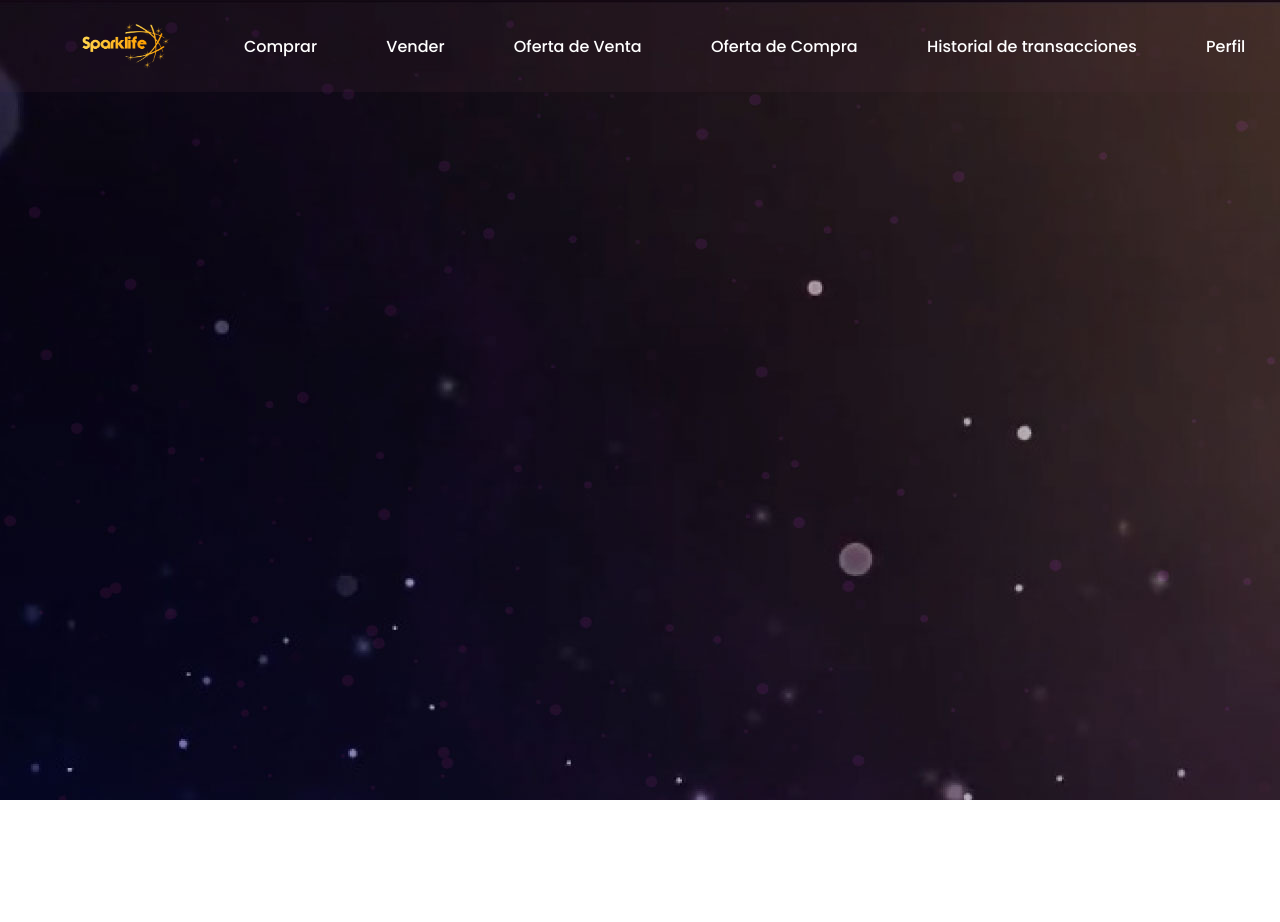
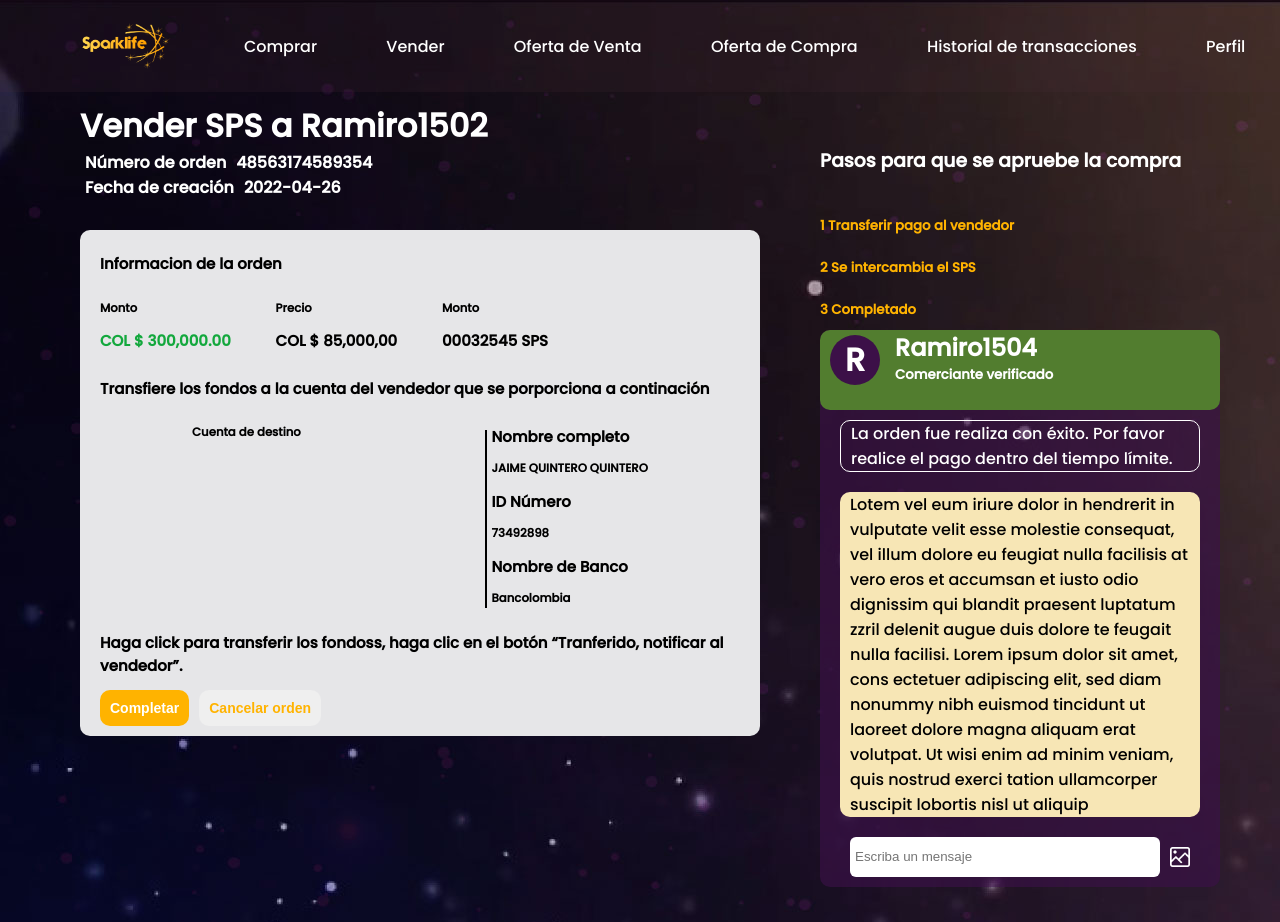
Before and after one commit to Jhonier16s/p2p, a React (Create React App) app: page /SellConfirm/1 in a window 1280 px wide. Before the commit the page ends 800 px from the top, so only its background shows below. Built offline with nearby package versions, Linux system fonts and the light colour scheme; no server answers.

Commit message:
SellConfirm

```diff
--- a/src/App.js
+++ b/src/App.js
@@ -10,6 +10,7 @@ import SellSps from "./components/Views/SellSps";
 import BuyOffers from "./components/Views/BuyOffers";
 import SellOffers from "./components/Views/SellOffers";
 import BuyConfirm from "./components/Views/BuyConfirm";
+import SellConfirm from "./components/Views/SellConfirm";
 function App() {
 
    const URL = "https://sps-p2p.herokuapp.com/trades.json";
@@ -44,6 +45,7 @@ function App() {
           <Route path="/SellOffers" element={<SellOffers />} />
           <Route path={"/BuyConfirm"} element={<BuyConfirm/>} />
           <Route path={"/BuyConfirm/:id"} element={<BuyConfirm/>} />
+          <Route path={"/SellConfirm/:id"} element={<SellConfirm/>} />
 
         </Routes>
       </BrowserRouter>
--- a/src/components/BuyConfirmCard.js
+++ b/src/components/BuyConfirmCard.js
@@ -1,9 +1,7 @@
 import React from "react";
 import "../styles/BuyConfirmCard.css";
+
 const BuyConfirmCard = ({buy_sell}) => {
-
-
-
 
   return (
     <>
@@ -64,7 +62,7 @@ const BuyConfirmCard = ({buy_sell}) => {
           </h2>
           <div>
             <button className="BuyConfirm-btn">
-              Tranferido, notificar al vendedor
+              Completar
             </button>
             <button className="BuyConfirm-btn-cancel">Cancelar orden</button>
           </div>
--- a/src/components/Offers.js
+++ b/src/components/Offers.js
@@ -2,7 +2,7 @@ import React from "react";
 import "../styles/Offers.css";
 import { Link } from "react-router-dom";
 
-const Offers = ({ option, typeTrade, coin, currency, infoPay, city, id  }) => {
+const Offers = ({ option, typeTrade, coin, currency, infoPay, city, id, pricetrade, buy_sell  }) => {
 
 
 
@@ -15,7 +15,7 @@ const Offers = ({ option, typeTrade, coin, currency, infoPay, city, id  }) => {
             <h2>Coin: {coin}</h2>
             <h2>Divisa: {currency}</h2>
             <div className="Card-top-info">
-              <h3>$35.177,46</h3>
+              <h3>$ {pricetrade}</h3>
               <p>4.1% por debajo del mercado</p>
             </div>
           </div>
@@ -24,7 +24,7 @@ const Offers = ({ option, typeTrade, coin, currency, infoPay, city, id  }) => {
             <h3>ID Trade: {id}</h3>
             <h3>{city}</h3>
             <h3>$1K a 25k</h3>
-            <Link to={"/BuyConfirm/"+id}>
+            <Link to={buy_sell+id}>
               <button className="Offers-button">{option}</button>
             </Link>
           </div>
--- a/src/components/Table.js
+++ b/src/components/Table.js
@@ -39,7 +39,7 @@ const Table = ({id, coin}) => {
                 <td>{history.id}</td>
                 <td>{history.typetrade}</td>
                 <td>{history.coin}</td>
-                <td>Na</td>
+                <td>{history.pricetrade}</td>
                 <td>Na</td>
               </tr>
             );
--- a/src/components/Views/BuySps.js
+++ b/src/components/Views/BuySps.js
@@ -35,6 +35,8 @@ const BuySps = () => {
             currency={trade.currency}
             city={trade.city}
             id={trade.id}
+            pricetrade={trade.pricetrade}
+            buy_sell="/BuyConfirm/"
           />
         );
       })}
--- /dev/null
+++ b/src/components/Views/SellConfirm.js
@@ -0,0 +1,68 @@
+import React from 'react'
+import BuyConfirmCard from '../BuyConfirmCard'
+import arrow from "../../assets/right-arrow.png";
+const SellConfirm = () => {
+  return (
+    <>
+        <div className="Buy-Confirm-Container">
+        <div className="Buy-Confirm-CARD-Container">
+          <BuyConfirmCard buy_sell={"Vender"} />
+        </div>
+        <div className="Buy-Confirm-Steps-Container">
+          <h3>Pasos para que se apruebe la compra</h3>
+          <div className="Buy-Confirm-Steps">
+            <h5 className="Buy-Confirm-Steps-Text">
+              1 Transferir pago al vendedor
+            </h5>
+            <h5 className="Buy-Confirm-Steps-Text">2 Se intercambia el SPS</h5>
+            <h5 className="Buy-Confirm-Steps-Text">3 Completado</h5>
+          </div>
+          <div className="Buy-Confirm-User-Container">
+            <div className="Buy-Confirm-User">
+              <div className="Buy-Confirm-User-Ico">
+                <h1>R</h1>
+              </div>
+              <div>
+                <h2 className="Buy-Confirm-UserName">Ramiro1504</h2>
+                <h5 className="Buy-Confirm-UserName">Comerciante verificado</h5>
+              </div>
+            </div>
+            <div className="Buy-Confirm-Text-Container">
+              <div className="Buy-Confirm-Text">
+                <p className="Buy-Card-R-Text">
+                  La orden fue realiza con éxito. Por favor realice el pago
+                  dentro del tiempo límite.
+                </p>
+              </div>
+              <div className="Buy-Confirm-Text2">
+                <p className="Buy-Card-R-Text">
+                  Lotem vel eum iriure dolor in hendrerit in vulputate velit
+                  esse molestie consequat, vel illum dolore eu feugiat nulla
+                  facilisis at vero eros et accumsan et iusto odio dignissim qui
+                  blandit praesent luptatum zzril delenit augue duis dolore te
+                  feugait nulla facilisi. Lorem ipsum dolor sit amet, cons
+                  ectetuer adipiscing elit, sed diam nonummy nibh euismod
+                  tincidunt ut laoreet dolore magna aliquam erat volutpat. Ut
+                  wisi enim ad minim veniam, quis nostrud exerci tation
+                  ullamcorper suscipit lobortis nisl ut aliquip
+                </p>
+              </div>
+              <div className="Buy-Confirm-Text3">
+                <div className="Buy-Confirm-Input-Container">
+                  <input
+                    className="Buy-Confirm-Input"
+                    type="text"
+                    placeholder="Escriba un mensaje"
+                  />
+                  <img className="Buy-Confirm-Send" src={arrow} alt="" />
+                </div>
+              </div>
+            </div>
+          </div>
+        </div>
+      </div>
+    </>
+  )
+}
+
+export default SellConfirm
--- a/src/components/Views/SellSps.js
+++ b/src/components/Views/SellSps.js
@@ -32,6 +32,8 @@ const SellSps = () => {
             currency={trade.currency}
             city={trade.city}
             id={trade.id}
+            pricetrade={trade.pricetrade}
+            buy_sell="/sellConfirm/"
           />
         );
       })}
```
Also changed, not shown: src/assets/right-arrow.png, src/assets/right-arrow1.png (added).
